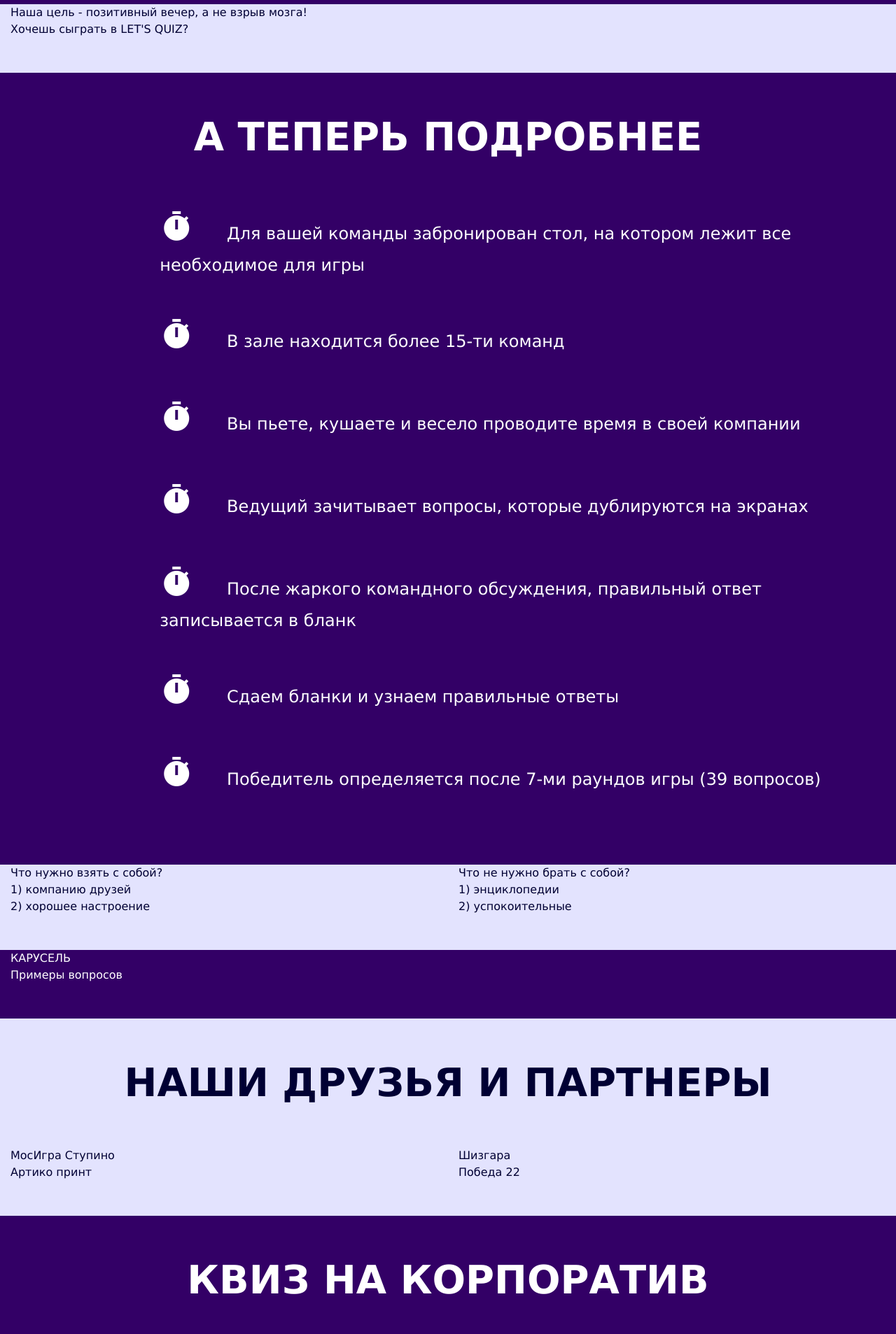
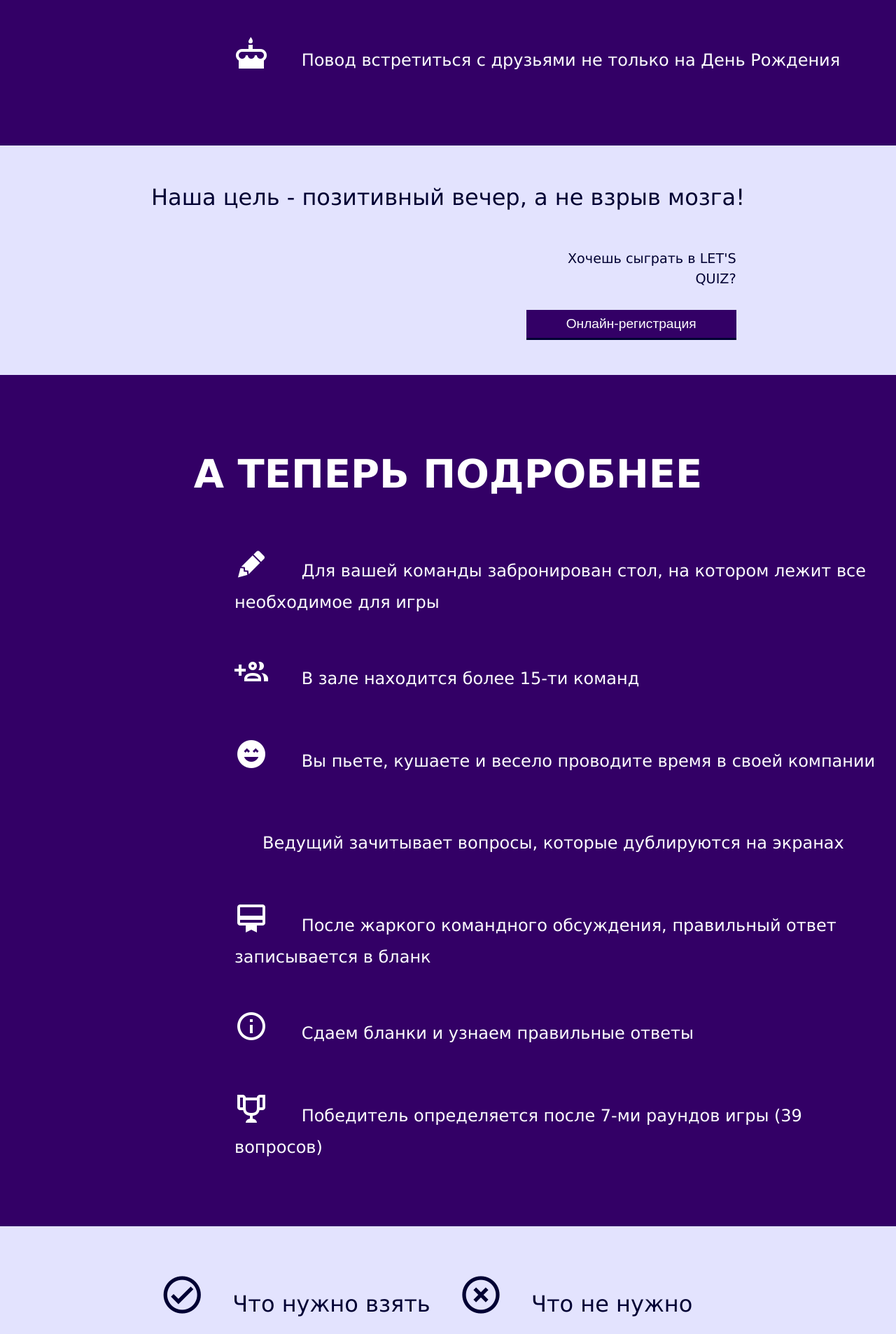
Before and after one commit to molokmax/letsquiz, a PHP site: page /html/index.html in a window 1280 px wide. Shown: the part 2200-4107 px from the top of the page at 70% size. Run offline with PHP 8.4, Linux system fonts and the light colour scheme; some libraries are stand-ins or nearby versions.

Commit message:
working for style

```diff
--- a/html/index.html
+++ b/html/index.html
@@ -12,9 +12,9 @@
 		<title>Let's QUIZ!</title>
 	</head>
 	<body>
-		<nav class="quiz-menu navbar navbar-expand-lg">
+		<nav class="quiz-menu navbar navbar-expand-lg sticky-top">
 			<button class="navbar-toggler" type="button" data-toggle="collapse" data-target="#navbarNav" aria-controls="navbarNav" aria-expanded="false" aria-label="Toggle navigation">
-				<span class="navbar-toggler-icon"></span>
+				<span class="quiz-menu-button mdi mdi-menu"></span>
 			</button>
 			<div class="collapse navbar-collapse" id="navbarNav">
 				<ul class="navbar-nav nav">
@@ -47,18 +47,21 @@
 						<div class="phone">8-800-555-55-55</div>
 						<div class="email"><a href="mailto:quiz@letsquiz.ru">quiz@letsquiz.ru</a></div>
 						<div class="text">Оставь заявку на обратный звонок и мы перезвоним</div>
+						<button type="button" class="btn btn-light quiz-button">Обратный звонок</button>
 					</div>
 					<div class="col-md-4"></div>
 					<div class="signup col-md-2">
-						<div class="text">Ближайшая игра состоится 21 декабря в 18:00</div>
-						<div class="text">Зарегистрируйся на игру прямо сейчас!</div>
+						<div class="text text-right">Ближайшая игра состоится 21 декабря в 18:00</div>
+						<div class="text text-right">Зарегистрируйся на игру прямо сейчас!</div>
+						<button type="button" class="btn btn-light quiz-button float-right">Онлайн-регистрация</button>
 					</div>
 				</div>
 				<div class="row">
 					<div class="socialbuttons col-md-2 offset-md-2">ВК, Инст</div>
 					<div class="col-md-4"></div>
 					<div class="cert col-md-2">
-						<div class="text">Ты можешь приобрести подарочные сертификаты на наши игры</div>
+						<div class="text text-right">Ты можешь приобрести подарочные сертификаты на наши игры</div>
+						<button type="button" class="btn btn-light quiz-button float-right">Сертификаты</button>
 					</div>
 				</div>
 			</div>
@@ -104,14 +107,19 @@
 			</div>
 			<div class="container quiz-block block-light">
 				<div class="row">
+					<!--<div class="col-md-4"></div>-->
 					<div class="col-md-12">
-						Наша цель - позитивный вечер, а не взрыв мозга!
+						<div class="main-text">Наша цель - позитивный вечер, а не взрыв мозга!</div>
 					</div>
+					<!--<div class="col-md-4"></div>-->
 				</div>
 				<div class="row">
-					<div class="col-md-12">
-						Хочешь сыграть в LET'S QUIZ?
+					<div class="col-md-7"></div>
+					<div class="col-md-3 text-right">
+						<div class="text">Хочешь сыграть в LET'S QUIZ?</div>
+						<button type="button" class="btn btn-dark quiz-button float-right">Онлайн-регистрация</button>
 					</div>
+					<div class="col-md-2"></div>
 				</div>
 			</div>
 		</div>
@@ -124,52 +132,52 @@
 					</div>
 				</div>
 				<div class="row">
-					<div class="col-md-10 offset-md-2">
-						<div class="quiz-item"><i class="quiz-icon mdi mdi-timer"></i> Для вашей команды забронирован стол, на котором лежит все необходимое для игры</div>
+					<div class="col-md-9 offset-md-3">
+						<div class="quiz-item"><i class="quiz-icon mdi mdi-lead-pencil"></i> Для вашей команды забронирован стол, на котором лежит все необходимое для игры</div>
 					</div>
 				</div>
 				<div class="row">
-					<div class="col-md-10 offset-md-2">
-						<div class="quiz-item"><i class="quiz-icon mdi mdi-timer"></i> В зале находится более 15-ти команд</div>
+					<div class="col-md-9 offset-md-3">
+						<div class="quiz-item"><i class="quiz-icon mdi mdi-account-multiple-plus-outline"></i> В зале находится более 15-ти команд</div>
 					</div>
 				</div>
 				<div class="row">
-					<div class="col-md-10 offset-md-2">
-						<div class="quiz-item"><i class="quiz-icon mdi mdi-timer"></i> Вы пьете, кушаете и весело проводите время в своей компании</div>
+					<div class="col-md-9 offset-md-3">
+						<div class="quiz-item"><i class="quiz-icon mdi mdi-emoticon-excited"></i> Вы пьете, кушаете и весело проводите время в своей компании</div>
 					</div>
 				</div>
 				<div class="row">
-					<div class="col-md-10 offset-md-2">
-						<div class="quiz-item"><i class="quiz-icon mdi mdi-timer"></i> Ведущий зачитывает вопросы, которые дублируются на экранах</div>
+					<div class="col-md-9 offset-md-3">
+						<div class="quiz-item"><i class="quiz-icon mdi mdi-voice"></i> Ведущий зачитывает вопросы, которые дублируются на экранах</div>
 					</div>
 				</div>
 				<div class="row">
-					<div class="col-md-10 offset-md-2">
-						<div class="quiz-item"><i class="quiz-icon mdi mdi-timer"></i> После жаркого командного обсуждения, правильный ответ записывается в бланк</div>
+					<div class="col-md-9 offset-md-3">
+						<div class="quiz-item"><i class="quiz-icon mdi mdi-wallet-membership"></i> После жаркого командного обсуждения, правильный ответ записывается в бланк</div>
 					</div>
 				</div>
 				<div class="row">
-					<div class="col-md-10 offset-md-2">
-						<div class="quiz-item"><i class="quiz-icon mdi mdi-timer"></i> Сдаем бланки и узнаем правильные ответы</div>
+					<div class="col-md-9 offset-md-3">
+						<div class="quiz-item"><i class="quiz-icon mdi mdi-information-outline"></i> Сдаем бланки и узнаем правильные ответы</div>
 					</div>
 				</div>
 				<div class="row">
-					<div class="col-md-10 offset-md-2">
-						<div class="quiz-item"><i class="quiz-icon mdi mdi-timer"></i> Победитель определяется после 7-ми раундов игры (39 вопросов)</div>
+					<div class="col-md-9 offset-md-3">
+						<div class="quiz-item"><i class="quiz-icon mdi mdi-trophy-outline"></i> Победитель определяется после 7-ми раундов игры (39 вопросов)</div>
 					</div>
 				</div>
 			</div>
 			<div class="faq container quiz-block block-light">
 				<div class="row">
-					<div class="col-md-6">
-						<div>Что нужно взять с собой?</div>
-						<div>1) компанию друзей</div>
-						<div>2) хорошее настроение</div>
+					<div class="col-md-4 offset-md-2">
+						<div class="quiz-title"><i class="quiz-icon mdi mdi-check-circle-outline"></i>Что нужно взять с собой?</div>
+						<div class="quiz-item">1) компанию друзей</div>
+						<div class="quiz-item">2) хорошее настроение</div>
 					</div>
-					<div class="col-md-6">
-						<div>Что не нужно брать с собой?</div>
-						<div>1) энциклопедии</div>
-						<div>2) успокоительные</div>
+					<div class="col-md-4">
+						<div class="quiz-title"><i class="quiz-icon mdi mdi-close-circle-outline"></i>Что не нужно брать с собой?</div>
+						<div class="quiz-item">1) энциклопедии</div>
+						<div class="quiz-item">2) успокоительные</div>
 					</div>
 				</div>
 			</div>
@@ -178,9 +186,13 @@
 					<div class="col-md-12">
 						КАРУСЕЛЬ
 					</div>
-					<div class="col-md-12">
-						Примеры вопросов
+				</div>
+				<div class="row">
+					<div class="col-md-8"></div>
+					<div class="col-md-2">
+						<button type="button" class="btn btn-light quiz-button float-right">Примеры вопросов</button>
 					</div>
+					<div class="col-md-2"></div>
 				</div>
 			</div>
 		</div>
@@ -193,19 +205,19 @@
 					</div>
 				</div>
 				<div class="row">
-					<div class="col-md-6">
-						МосИгра Ступино
+					<div class="col-md-3 offset-md-3">
+						<div class="quiz-panel panel-light"><a href="#"><img src="image/#.png">МосИгра Ступино</a></div>
 					</div>
-					<div class="col-md-6">
-						Шизгара
+					<div class="col-md-3">
+						<div class="quiz-panel panel-light"><a href="#"><img src="image/#.png">Шизгара</a></div>
 					</div>
 				</div>
 				<div class="row">
-					<div class="col-md-6">
-						Артико принт
+					<div class="col-md-3 offset-md-3">
+						<div class="quiz-panel panel-light"><a href="#"><img src="image/#.png">Артико принт</a></div>
 					</div>
-					<div class="col-md-6">
-						Победа 22
+					<div class="col-md-3">
+						<div class="quiz-panel panel-light"><a href="#"><img src="image/#.png">Победа 22</a></div>
 					</div>
 				</div>
 			</div>
@@ -219,38 +231,41 @@
 					</div>
 				</div>
 				<div class="row">
-					<div class="col-md-12">
-						LET'S QUIZ - отличный вариант для корпоратива или сплочения команды (team building)! Это могут подтвердить компании, которые уже работали с нами:
+					<div class="col-md-6 offset-md-3">
+						<div class="main-text">LET'S QUIZ - отличный вариант для корпоратива или сплочения команды (team building)! Это могут подтвердить компании, которые уже работали с нами:</div>
 					</div>
 				</div>
 				<div class="row">
-					<div class="col-md-6">
-						MARS Chocolate
+					<div class="col-md-3 offset-md-3">
+						<div class="quiz-panel panel-dark"><a href="#"><img src="image/#.png">MARS Chocolate</a></div>
 					</div>
-					<div class="col-md-6">
-						Kimberly-Clark
+					<div class="col-md-3">
+						<div class="quiz-panel panel-dark"><a href="#"><img src="image/#.png">Kimberly-Clark</a></div>
 					</div>
 				</div>
 				<div class="row">
-					<div class="col-md-6">
-						ДОЛ им. Ю.А. Гагарина
+					<div class="col-md-3 offset-md-3">
+						<div class="quiz-panel panel-dark"><a href="#"><img src="image/#.png">ДОЛ им. Ю.А. Гагарина</a></div>
 					</div>
-					<div class="col-md-6">
-						MARS Food
+					<div class="col-md-3">
+						<div class="quiz-panel panel-dark"><a href="#"><img src="image/#.png">MARS Food</a></div>
 					</div>
 				</div>
 				<div class="row">
-					<div class="col-md-6">
-						Мастокройф
+					<div class="col-md-3 offset-md-3">
+						<div class="quiz-panel panel-dark"><a href="#"><img src="image/#.png">Мастокройф</a></div>
 					</div>
-					<div class="col-md-6">
-						Радиал-С
+					<div class="col-md-3">
+						<div class="quiz-panel panel-dark"><a href="#"><img src="image/#.png">Радиал-С</a></div>
 					</div>
 				</div>
 				<div class="row">
-					<div class="col-md-12">
-						Оставь заявку чтобы узнать подробности
+					<div class="col-md-8"></div>
+					<div class="col-md-2">
+						<div class="text text-right">Оставь заявку чтобы узнать подробности</div>
+						<button type="button" class="btn btn-light quiz-button float-right">Обратный звонок</button>
 					</div>
+					<div class="col-md-2"></div>
 				</div>
 			</div>
 		</div>
--- a/style.css
+++ b/style.css
@@ -12,11 +12,22 @@ div.quiz-header {
 }
 
 nav.quiz-menu {
-	height: 70px;
+	/*height: 70px;*/
 	background: #330066;
 }
 nav.quiz-menu .nav-link {
 	color: #FFFFFF;
+}
+nav.quiz-menu #navbarNav {
+	padding-top: 10px;
+    padding-bottom: 10px;
+}
+nav.quiz-menu .quiz-menu-button {
+	color: #FFFFFF;
+	font-size: 3rem;
+}
+nav.quiz-menu .navbar-toggler:focus {
+	outline: none !important;
 }
 
 div.quiz-block-container {
@@ -26,6 +37,7 @@ div.quiz-block-container {
     max-width: 100%;
 }
 div.quiz-block-container div.quiz-block {
+	padding-top: 50px;
 	padding-bottom: 50px;
 	width: 100%;
     max-width: 100%;
@@ -43,6 +55,11 @@ div.quiz-block.block-footer {
 	background: #000033;
 	color: #FFFFFF;
 }
+div.quiz-block-container div.quiz-block .main-text {
+	padding-bottom: 50px;
+	text-align: center;
+	font-size: 200%;
+}
 
 
 div.quiz-item {
@@ -54,7 +71,86 @@ div.quiz-item .quiz-icon {
 	font-size: 200%;
 }
 
-div.main {
+div.quiz-block-container .text {
+	font-size: 120%;
+}
+div.quiz-block-container .text-right {
+	text-align: right;
+}
+
+div.quiz-panel {
+	font-size: 180%;
+	padding-top: 50px;
+	padding-bottom: 50px;
+}
+div.quiz-panel.panel-light {
+	color: #000033;
+}
+div.quiz-panel.panel-light a {
+	color: #000033;
+}
+div.quiz-panel.panel-light a:hover {
+	color: #000033;
+}
+div.quiz-panel.panel-light a:visited {
+	color: #000033;
+}
+div.quiz-panel.panel-dark {
+	color: #000033;
+}
+div.quiz-panel.panel-dark a {
+	color: #FFFFFF;
+}
+div.quiz-panel.panel-dark a:hover {
+	color: #FFFFFF;
+}
+div.quiz-panel.panel-dark a:visited {
+	color: #FFFFFF;
+}
+
+
+div.quiz-panel img {
+	padding-right: 50px;
+}
+
+.quiz-button {
+	margin-top: 30px;
+	border-radius: 0px;
+	width: 300px;
+	font-size: larger;
+	border-style: none;
+	border-bottom-style: solid;
+    border-bottom-width: 3px;
+}
+.quiz-button:active {
+	box-shadow: inherit !important;
+	transform: translateY(3px)
+}
+.quiz-button:focus {
+	box-shadow: inherit;
+}
+.quiz-button.btn-light {
+	color: #FFFFFF;
+	background-color: #FF5FB2;
+    border-bottom-color: #CC6699;
+}
+.quiz-button.btn-light:active {
+	color: #FFFFFF !important;
+	background-color: #FF5FB2 !important;
+    border-bottom-color: #CC6699 !important;
+}
+.quiz-button.btn-dark {
+	color: #FFFFFF;
+	background-color: #330066;
+    border-bottom-color: #000033;
+}
+.quiz-button.btn-dark:active {
+	color: #FFFFFF !important;
+	background-color: #330066 !important;
+    border-bottom-color: #000033 !important;
+}
+
+div.quiz-block-container.main {
 	color: #FFFFFF;
 	background-image: url("image/main_background.jpg");
 	background-repeat: no-repeat;
@@ -62,37 +158,46 @@ div.main {
 	background-size: cover;
 	padding-top: 115px;
 }
-div.main .contacts {
-	padding-top: 100px;
+div.quiz-block-container.main .contacts {
+	padding-top: 50px;
 }
-div.main .contacts .phone {
+div.quiz-block-container.main .contacts .phone {
 	font-size: 180%;
 	font-weight: bold;
 }
-div.main .contacts .email {
+div.quiz-block-container.main .contacts .email {
 	font-size: 150%;
 	padding-bottom: 40px;
 }
-div.main .contacts .email a {
+div.quiz-block-container.main .contacts .email a {
 	color: #FFFFFF;
 }
-div.main .contacts .email a:hover {
+div.quiz-block-container.main .contacts .email a:hover {
 	color: #FFFFFF;
 }
-div.main .contacts .email a:visited {
+div.quiz-block-container.main .contacts .email a:visited {
 	color: #FFFFFF;
 }
-div.main .text {
-	font-size: 120%;
+div.quiz-block-container.main .signup {
+	padding-top: 50px;
 }
-div.main .signup {
-	padding-top: 100px;
-}
-div.main .socialbuttons {
+div.quiz-block-container.main .socialbuttons {
 	padding-top: 400px;
 	padding-bottom: 100px;
 }
-div.main .cert {
+div.quiz-block-container.main .cert {
 	padding-top: 400px;
 	padding-bottom: 100px;
 }
+
+div.quiz-block-container.gallery div.quiz-block.faq .quiz-title {
+	font-size: 200%;
+	padding-bottom: 60px;
+}
+div.quiz-block-container.gallery div.quiz-block.faq .quiz-item {
+	padding-left: 100px;
+}
+div.quiz-block-container.gallery div.quiz-block.faq .quiz-icon {
+	padding-right: 40px;
+	font-size: 200%;
+}
```
